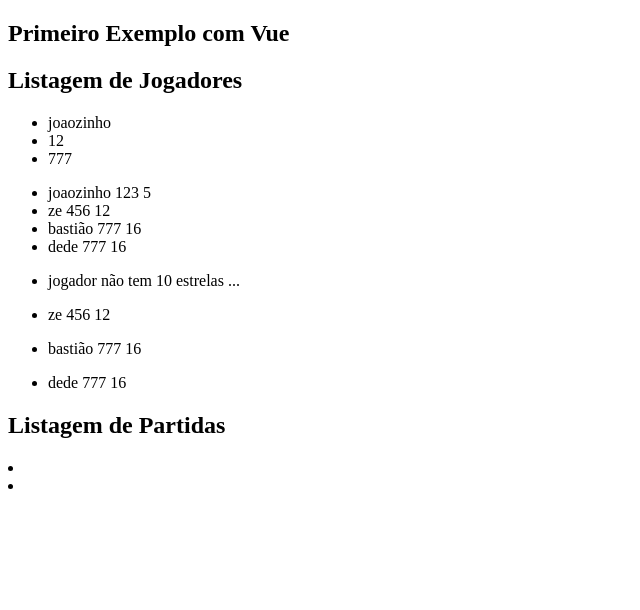
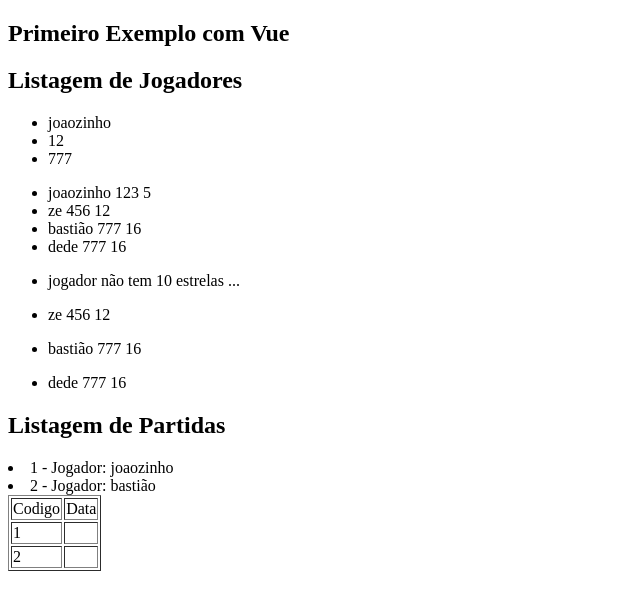
Before and after one commit to decesarojunior/js_node_express_vue_cs, a website: page html/primeira_parte/index1.html in a window 1280 px wide. Shown: the whole page, without its empty margins (0-640 px from the left). Drawn offline with nearby package versions, Linux system fonts and the light colour scheme.

Commit message:
alteracoes em 28/02

```diff
--- a/html/primeira_parte/index1.html
+++ b/html/primeira_parte/index1.html
@@ -41,8 +41,20 @@
                     <h2>Listagem de Partidas</h2>
                         <li v-for="p in partidas" :key="p.codigo">
 
+                            {{p.codigo}} - Jogador: {{p.jogador.nickname}}
+                        </li>
 
-                        </li>
+                        <table border="1">
+                            <tr><td>Codigo</td>
+                                <td>Data</td>
+                            </tr>
+                            <tr v-for="p in partidas" :key="p.codigo">
+
+                               <td> {{p.codigo}} </td>
+                               <td></td>
+                            </tr>
+
+                        </table>
 
                 </form>
             </div>
```
